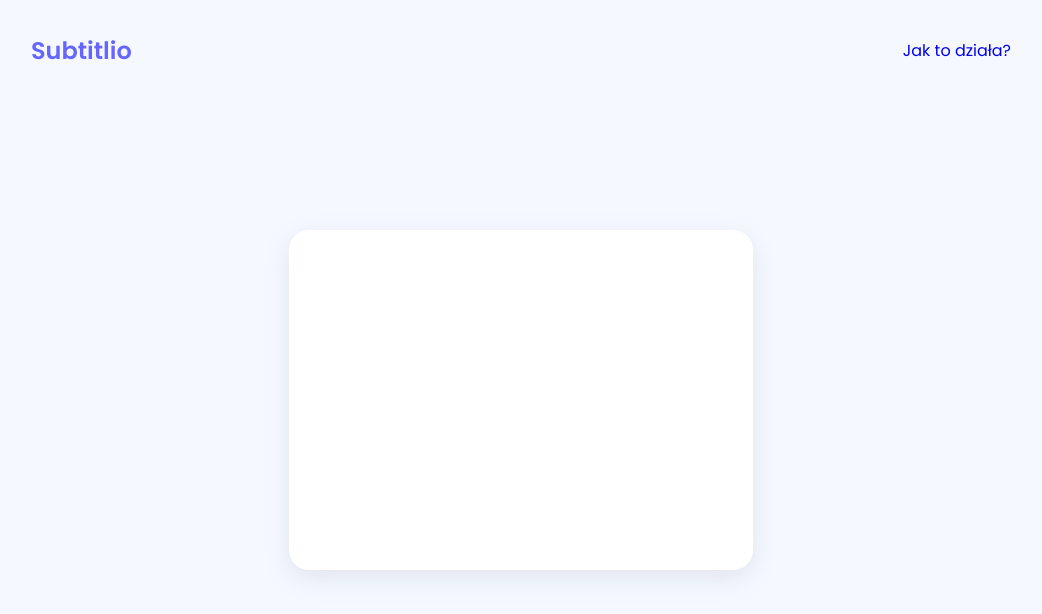
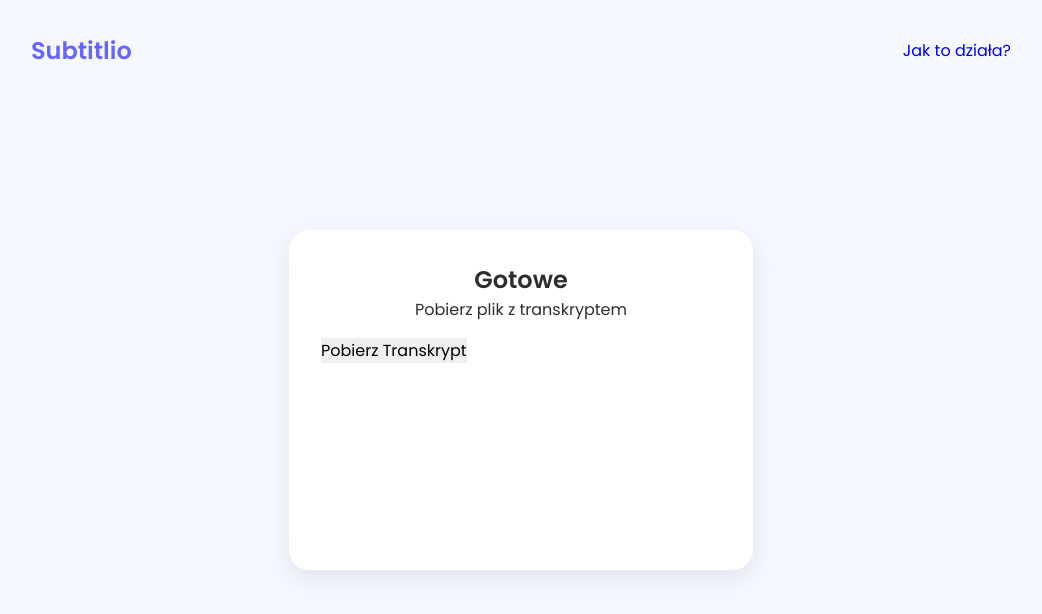
Before and after one commit to julnac/whisper-transcript, a React (Create React App) app in the folder my-app/: page /download in a window 1280 px wide. Shown: the top 614 px of the page, without its empty margins (119-1161 px from the left). Built offline with nearby package versions, Linux system fonts and the light colour scheme.

Commit message:
download transcriptFile

```diff
--- a/my-app/public/index.html
+++ b/my-app/public/index.html
@@ -9,11 +9,7 @@
       name="description"
       content="Web site created using create-react-app"
     />
-    <link rel="apple-touch-icon" href="%PUBLIC_URL%/logo192.png" />
-    <!--
-      manifest.json provides metadata used when your web app is installed on a
-      user's mobile device or desktop. See https://developers.google.com/web/fundamentals/web-app-manifest/
-    -->
+
     <link rel="manifest" href="%PUBLIC_URL%/manifest.json" />
     <!--
       Notice the use of %PUBLIC_URL% in the tags above.
--- a/my-app/src/components/drop-file-input/DropFileInput.jsx
+++ b/my-app/src/components/drop-file-input/DropFileInput.jsx
@@ -18,13 +18,15 @@ const DropFileInput = () => {
     const [file, setFile] = useState(null);
     const [hideFileInput, setHideFileInput] = useState(false);
     const [isDisabled, setDisabled] = useState(true);
-    const [transcriptFile, setTranscriptFile] = useState(null);
+    // const [transcriptFile, setTranscriptFile] = useState(null);
 
     const onDragEnter = () => wrapperRef.current.classList.add('dragover');
 
     const onDragLeave = () => wrapperRef.current.classList.remove('dragover');
 
     const onDrop = () => wrapperRef.current.classList.remove('dragover');
+
+    const navigate = useNavigate();
 
     const onTokenInput = (event) => {
         const input = event.target.value;
@@ -71,22 +73,15 @@ const DropFileInput = () => {
         event.preventDefault();
 
         const apiKey = event.target["apiKey"].value;
-
         getTranscriptionFromOpenAI(file, apiKey)
             .then(response => {
-                setTranscriptFile(response.data);
-                console.log(response.data);
+                navigate('/download', { state: { transcript: response.data } });
             })
             .catch(error => {
                 console.log(error);
-            })
+                // TODO - wyswietl blad
+            });
     }
-
-    const navigate = useNavigate();
-
-    const handleClick = () => {
-        navigate('/download');
-      };
 
     return (
         <>
@@ -127,7 +122,7 @@ const DropFileInput = () => {
                         <p className="drop-file-preview__title">Wprowadź token</p>
                         <form className="container" onSubmit={handleSubmit} method="POST">
                             <input type="text" name="apiKey" onChange={onTokenInput} className="input__token" placeholder="Bearer token"/><br />
-                            <button className="button button__send" disabled={isDisabled} onClick={handleClick}>Generuj</button>
+                            <button className="button button__send" disabled={isDisabled} type="submit">Generuj</button>
                         </form>
                     </div>
                 ) : null
--- a/my-app/src/pages/Download.js
+++ b/my-app/src/pages/Download.js
@@ -1,14 +1,45 @@
 import React from "react";
 import "../styles/App.css";
 import Header from "../components/Header/Header.js";
+import { useLocation } from 'react-router-dom';
+
+const downloadTranscript = (text) => {
+    const blob = new Blob([text], { type: 'text/plain;charset=utf-8' });
+    const url = URL.createObjectURL(blob);
+    const link = document.createElement('a');
+    link.href = url;
+    link.download = 'transkrypt.txt';
+    link.click();
+    URL.revokeObjectURL(url);
+  };
 
 
 const Download = () => {
 
+    const location = useLocation();
+    const transcript = location.state?.transcript;
+
+    const handleDownload = () => {
+        if(transcript !== null && transcript !== undefined){
+            downloadTranscript(transcript);
+        }
+        else{
+            alert("dodaj plik.");
+        }
+    }
+
     return (
         <>
         <Header />
-        <section className="box"></section>
+        <section className="box">
+            <h2 className="title">
+                Gotowe
+            </h2>
+            <p className="subtitle">
+                Pobierz plik z transkryptem
+            </p>
+            <button onclick={handleDownload()}>Pobierz Transkrypt</button>
+        </section>
         </>
     )
 }
```
Also changed, not shown: my-app/public/manifest.json.
